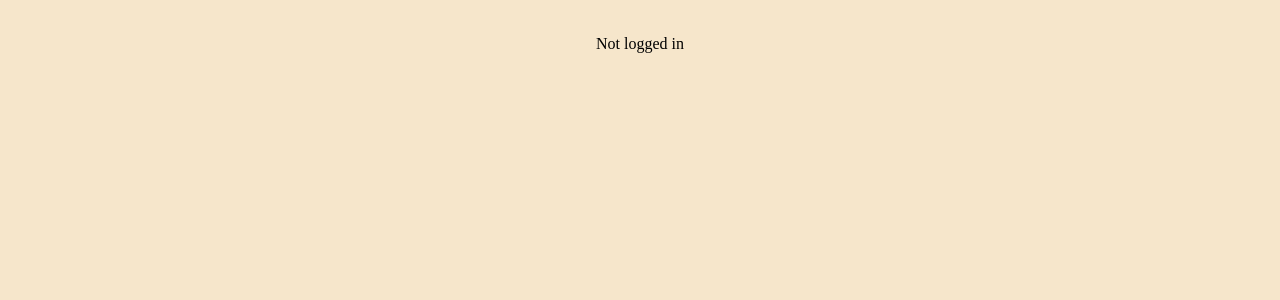
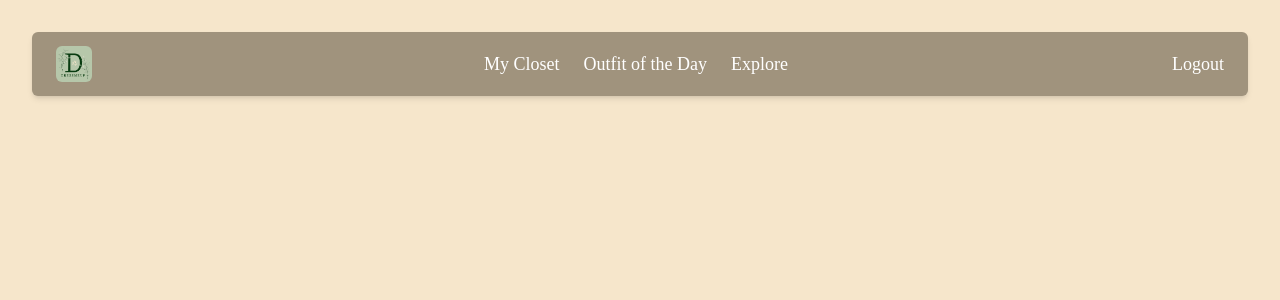
Before and after one commit to Group23-COP4331/Dress-Me-Up, a React (Vite) app in the folder frontend/: page /dashboard in a window 1280 px wide. Shown: the top 300 px of the page. Built offline with nearby package versions, Linux system fonts and the light colour scheme; a web font is replaced by a local one.

Commit message:
created Navbar

```diff
--- a/frontend/src/App.tsx
+++ b/frontend/src/App.tsx
@@ -3,7 +3,7 @@ import './App.css';
 
 import LandingPage from './pages/LandingPage';
 import LoginPage from './pages/LoginPage';
-import LoggedInTest from './pages/LoggedInTest';
+import DashboardPage from './pages/DashboardPage';
 
 function App() {
   return (
@@ -11,7 +11,7 @@ function App() {
       <Routes> {/*This wraps all the routes and each <Route> component inside <Routes> defiines a path and a component that should be rendered when user visits that path*/}
         <Route path="/" element={<LandingPage />} />
         <Route path="/login" element={<LoginPage />} />
-        <Route path="/dashboard" element ={<LoggedInTest />}/>
+        <Route path="/dashboard" element ={<DashboardPage />}/>
         <Route path="*" element={<Navigate to="/" />} /> {/*  *path is a wildcard any unknown / undefined route will match that star and route user back to homepage */}
       </Routes>
     </Router>
--- a/frontend/src/components/LoginForm.tsx
+++ b/frontend/src/components/LoginForm.tsx
@@ -52,9 +52,9 @@ export default function LoginForm({setMessage} : LoginFormProps){
           id: res.id,
         };
 
-        localStorage.setItem('user_data', JSON.stringify(user)); //store objet in local storage so we can use later
+        localStorage.setItem('user_data', JSON.stringify(user)); //store object in local storage so we can use later
         setMessage(''); //leave message empty
-        window.location.href = '/dashboard'; //*****have this line as /dashboard so that it redirects us to log in test which is working fine****
+        window.location.href = '/dashboard'; //redirect user to their dashboard page
       }
 
     } catch (error: any) {
--- /dev/null
+++ b/frontend/src/components/Navbar.tsx
@@ -0,0 +1,36 @@
+import { Link } from 'react-router-dom';
+import Logo from '../assets/GreenLogo.png';
+
+export default function Navbar() {
+  return (
+    <nav className="flex items-center justify-between px-6 py-4 h-16 bg-themeGray shadow-md rounded-md">
+      <div className="flex items-center">
+        <Link to="/dashboard">
+          <img
+            src={Logo}
+            alt="Logo"
+            className="h-9 w-9 mr-2 rounded-md"
+          />
+        </Link>
+      </div>
+      {/* Navigation Links (medium screens and up) */}
+      {/* Add Page ROUTING once pages are created in the future */}
+      <div className="hidden md:flex items-center space-x-6">
+        <Link to="/my-closet" className="text-lg text-white hover:text-blue-500">
+          My Closet
+        </Link>
+        <Link to="/ootd" className="text-lg text-white hover:text-blue-500">
+          Outfit of the Day
+        </Link>
+        <Link to="/explore" className="text-lg text-white hover:text-blue-500">
+          Explore
+        </Link>
+      </div>
+      <div className="flex items-center">
+        <button className="text-lg text-white hover:text-blue-500">
+          Logout
+        </button>
+      </div>
+    </nav>
+  );
+}
--- /dev/null
+++ b/frontend/src/pages/DashboardPage.tsx
@@ -0,0 +1,11 @@
+import { useState } from "react";
+import Navbar from "../components/Navbar";
+
+export default function DashboardPage(){
+
+    return (
+        <>
+            <Navbar />
+        </>
+    );
+}
```
